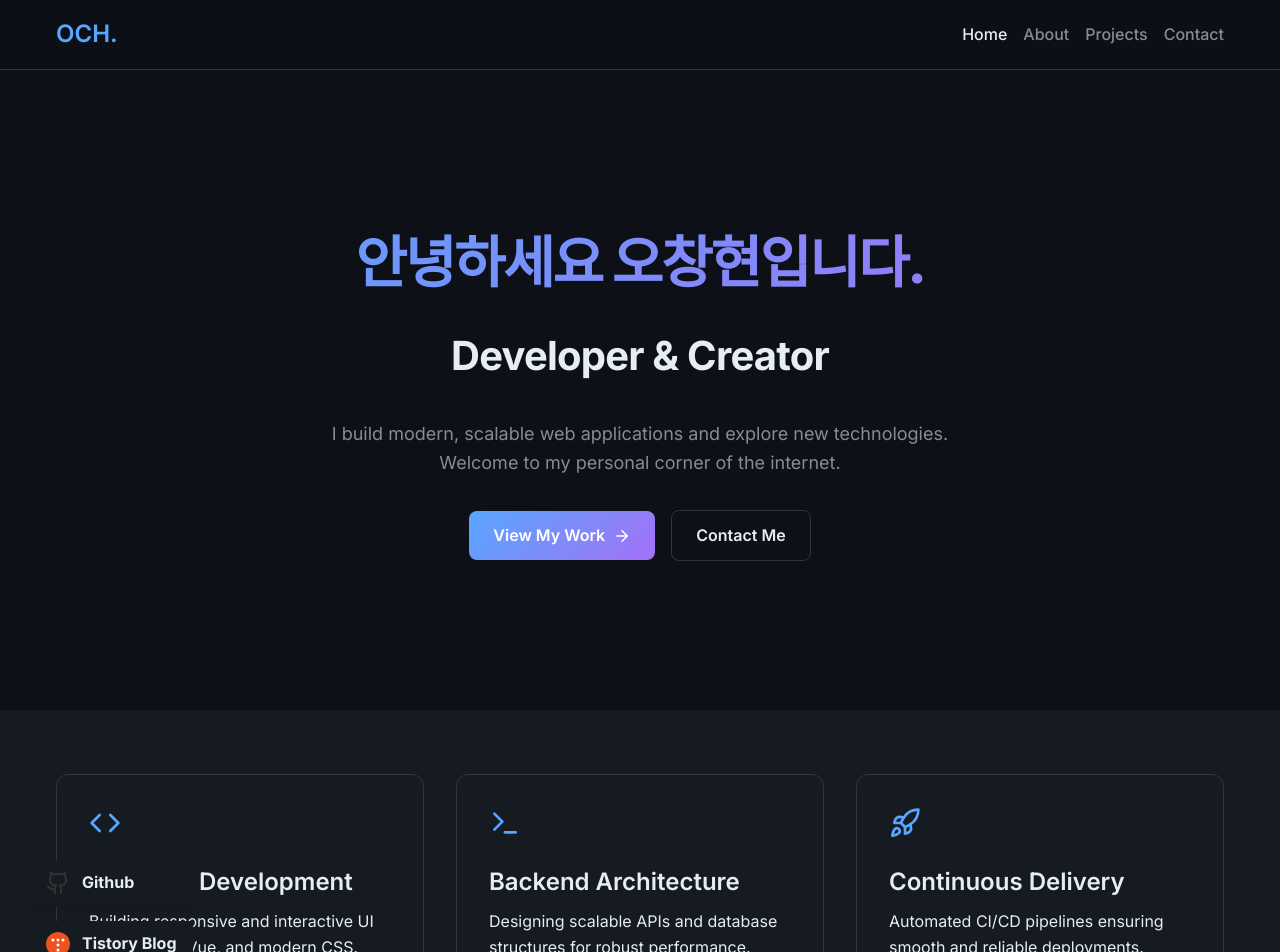
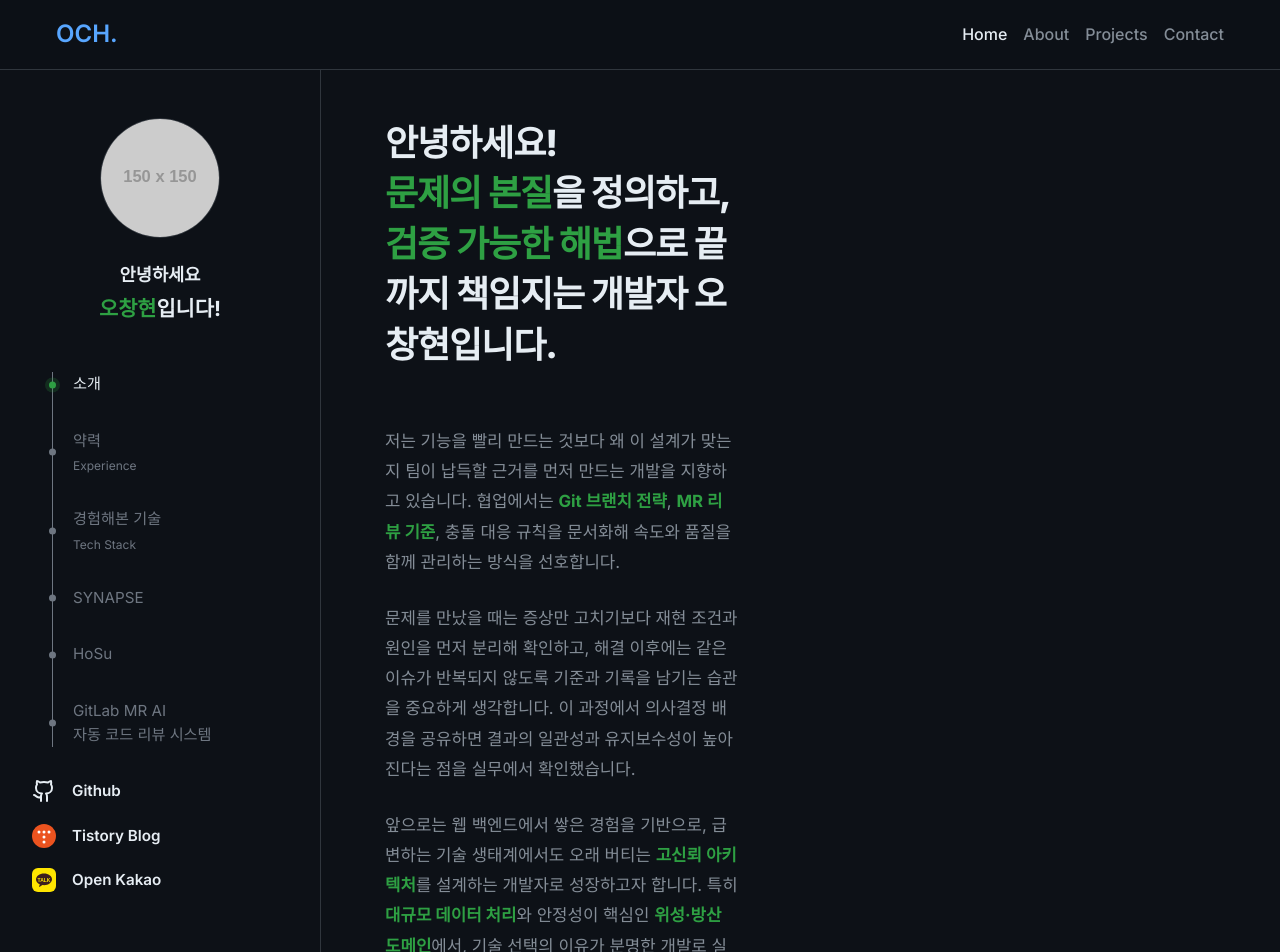
Before and after one commit to och7905/Personal_Page, a React (Vite) app: page / in a window 1280 px wide. Shown: the top 952 px of the page. Built offline with nearby package versions, Linux system fonts and the light colour scheme.

Commit message:
Layout Redesign
개인 홈페이지 틀 재구성

```diff
--- a/src/index.css
+++ b/src/index.css
@@ -11,6 +11,7 @@
   --accent-color: #58a6ff;
   --accent-hover: #79c0ff;
   --accent-gradient: linear-gradient(135deg, #58a6ff 0%, #a371f7 100%);
+  --highlight-color: #2ea043;
 
   --border-color: #30363d;
 
@@ -161,8 +162,15 @@ a:hover {
 
 /* Animations */
 @keyframes fadeIn {
-  from { opacity: 0; transform: translateY(20px); }
-  to { opacity: 1; transform: translateY(0); }
+  from {
+    opacity: 0;
+    transform: translateY(20px);
+  }
+
+  to {
+    opacity: 1;
+    transform: translateY(0);
+  }
 }
 
 .animate-fade-in {
@@ -192,6 +200,229 @@ a:hover {
   font-weight: 500;
 }
 
-.nav-link:hover, .nav-link.active {
+.nav-link:hover,
+.nav-link.active {
   color: var(--text-primary);
 }
+
+/* Portfolio Layout Specific Styles */
+.portfolio-layout {
+  display: flex;
+  min-height: 100vh;
+  margin: 0 auto;
+  max-width: 1400px;
+  background-color: var(--bg-color);
+  color: var(--text-primary);
+}
+
+.portfolio-sidebar {
+  width: 320px;
+  position: sticky;
+  top: 70px;
+  /* Offset for navbar if enabled */
+  height: calc(100vh - 70px);
+  padding: 3rem 2rem;
+  display: flex;
+  flex-direction: column;
+  flex-shrink: 0;
+}
+
+.profile-section {
+  display: flex;
+  flex-direction: column;
+  align-items: center;
+  margin-bottom: 3rem;
+}
+
+.profile-image-placeholder {
+  width: 120px;
+  height: 120px;
+  border-radius: 50%;
+  overflow: hidden;
+  margin-bottom: 1.5rem;
+  border: 1px solid var(--border-color);
+}
+
+.profile-img {
+  width: 100%;
+  height: 100%;
+  object-fit: cover;
+}
+
+.profile-text {
+  text-align: center;
+  line-height: 1.5;
+}
+
+.greeting {
+  font-size: 1.1rem;
+  font-weight: 600;
+  margin-bottom: 0.3rem;
+}
+
+.name {
+  font-size: 1.3rem;
+  font-weight: 700;
+}
+
+.text-highlight {
+  color: var(--highlight-color);
+}
+
+.font-bold {
+  font-weight: bold;
+}
+
+/* Sidebar Navigation */
+.portfolio-nav {
+  position: relative;
+  margin-left: 20px;
+  border-left: 1px solid var(--text-muted);
+  padding-left: 20px;
+  margin-bottom: 2rem;
+}
+
+.portfolio-nav ul {
+  list-style: none;
+  padding: 0;
+  margin: 0;
+  display: flex;
+  flex-direction: column;
+  gap: 2rem;
+}
+
+.portfolio-nav li {
+  position: relative;
+}
+
+.portfolio-nav a {
+  display: flex;
+  align-items: center;
+  color: var(--text-muted);
+  text-decoration: none;
+  font-size: 0.95rem;
+  transition: color 0.2s;
+}
+
+.portfolio-nav a:hover,
+.portfolio-nav li.active a,
+.portfolio-nav li.active .nav-text {
+  color: var(--text-primary);
+}
+
+.nav-text-group {
+  display: flex;
+  flex-direction: column;
+}
+
+.nav-desc {
+  font-size: 0.75rem;
+  color: var(--text-muted);
+  margin-top: 0.2rem;
+}
+
+/* The dot on the timeline */
+.nav-dot {
+  position: absolute;
+  left: -24px;
+  /* Position directly on the border */
+  top: 50%;
+  transform: translateY(-50%);
+  width: 7px;
+  height: 7px;
+  border-radius: 50%;
+  background-color: var(--text-muted);
+  transition: background-color 0.2s;
+}
+
+.portfolio-nav li.active .nav-dot {
+  background-color: var(--highlight-color);
+  box-shadow: 0 0 0 4px rgba(46, 160, 67, 0.2);
+}
+
+/* Social Links */
+.portfolio-socials {
+  margin-top: auto;
+  display: flex;
+  flex-direction: column;
+  gap: 1.25rem;
+}
+
+.social-link {
+  display: flex;
+  align-items: center;
+  gap: 16px;
+  color: var(--text-primary);
+  font-size: 0.95rem;
+  font-weight: 600;
+  transition: transform 0.2s, opacity 0.2s;
+}
+
+.social-link:hover {
+  transform: translateX(5px);
+  opacity: 0.8;
+}
+
+/* Content Area */
+.portfolio-content {
+  flex: 1;
+  padding: 3rem 4rem;
+  max-width: 900px;
+  border-left: 1px solid var(--border-color);
+  min-height: 100vh;
+}
+
+.headline {
+  font-size: 2.25rem;
+  font-weight: 800;
+  line-height: 1.4;
+  margin-bottom: 3.5rem;
+  letter-spacing: -0.03em;
+  word-break: keep-all;
+}
+
+.intro-text p {
+  font-size: 1.05rem;
+  color: var(--text-secondary);
+  line-height: 1.8;
+  max-width: 650px;
+  word-break: keep-all;
+}
+
+/* Responsive */
+@media (max-width: 900px) {
+  .portfolio-layout {
+    flex-direction: column;
+  }
+
+  .portfolio-sidebar {
+    width: 100%;
+    height: auto;
+    position: relative;
+    border-right: none;
+    border-bottom: 1px solid var(--border-color);
+    padding: 2rem;
+    top: 0;
+  }
+
+  .portfolio-content {
+    padding: 2rem;
+    border-left: none;
+  }
+
+  .portfolio-nav {
+    border-left: none;
+    padding-left: 0;
+    margin-left: 0;
+  }
+
+  .portfolio-nav ul {
+    flex-direction: row;
+    flex-wrap: wrap;
+    gap: 1rem;
+  }
+
+  .nav-dot {
+    display: none;
+  }
+}
--- a/src/pages/Home.jsx
+++ b/src/pages/Home.jsx
@@ -1,5 +1,5 @@
 import { Link } from 'react-router-dom';
-import { ArrowRight, Code, Terminal, Rocket, Github } from 'lucide-react';
+import { Github } from 'lucide-react';
 
 const TistoryIcon = ({ size = 24 }) => (
     <svg width={size} height={size} viewBox="0 0 24 24" fill="none" xmlns="http://www.w3.org/2000/svg">
@@ -22,67 +22,132 @@ const KakaoIcon = ({ size = 24 }) => (
 
 function Home() {
     return (
-        <div className="animate-fade-in">
-            {/* Hero Section */}
-            <section className="section flex-center" style={{ minHeight: '80vh', textAlign: 'center', flexDirection: 'column' }}>
-                <div className="container">
-                    <h1 className="h1">안녕하세요 오창현입니다.</h1>
-                    <h2 className="h2" style={{ marginBottom: 'var(--spacing-lg)' }}>Developer & Creator</h2>
-                    <p className="text-body" style={{ margin: '0 auto var(--spacing-lg) auto' }}>
-                        I build modern, scalable web applications and explore new technologies.
-                        Welcome to my personal corner of the internet.
-                    </p>
-                    <div className="flex-center" style={{ gap: 'var(--spacing-md)' }}>
-                        <Link to="/projects" className="btn btn-primary">
-                            View My Work <ArrowRight size={18} style={{ marginLeft: '8px' }} />
-                        </Link>
-                        <Link to="/contact" className="btn btn-secondary">
-                            Contact Me
-                        </Link>
+        <div className="portfolio-layout animate-fade-in">
+            {/* Left Sidebar */}
+            <aside className="portfolio-sidebar">
+                <div className="profile-section">
+                    <div className="profile-image-placeholder">
+                        <img src="https://via.placeholder.com/150" alt="Profile" className="profile-img" />
+                    </div>
+                    <div className="profile-text text-center">
+                        <p className="greeting">안녕하세요</p>
+                        <p className="name"><span className="text-highlight font-bold">오창현</span>입니다!</p>
                     </div>
                 </div>
-            </section>
 
-            {/* Floating Social Links - Bottom Left */}
-            <div style={{ position: 'fixed', bottom: '30px', left: '30px', zIndex: 50, display: 'flex', flexDirection: 'column', gap: '15px' }}>
-                <a href="https://github.com/och7905" target="_blank" rel="noopener noreferrer" style={{ display: 'flex', alignItems: 'center', gap: '12px', padding: '10px 16px', borderRadius: 'var(--radius-md)', backgroundColor: 'var(--bg-surface)', textDecoration: 'none', color: 'inherit', transition: 'all 0.2s', boxShadow: '0 4px 6px rgba(0,0,0,0.1)' }} onMouseOver={(e) => { e.currentTarget.style.transform = 'translateY(-3px)'; e.currentTarget.style.boxShadow = '0 6px 12px rgba(0,0,0,0.15)'; }} onMouseOut={(e) => { e.currentTarget.style.transform = 'translateY(0)'; e.currentTarget.style.boxShadow = '0 4px 6px rgba(0,0,0,0.1)'; }}>
-                    <Github size={24} color="#333" />
-                    <span style={{ fontSize: '1rem', fontWeight: 'bold' }}>Github</span>
-                </a>
+                <nav className="portfolio-nav">
+                    <ul>
+                        <li className="active">
+                            <a href="#소개">
+                                <span className="nav-text text-highlight">소개</span>
+                                <span className="nav-dot text-highlight"></span>
+                            </a>
+                        </li>
+                        <li>
+                            <a href="#약력">
+                                <div className="nav-text-group">
+                                    <span className="nav-text">약력</span>
+                                    <span className="nav-desc">Experience</span>
+                                </div>
+                                <span className="nav-dot"></span>
+                            </a>
+                        </li>
+                        <li>
+                            <a href="#경험해본기술">
+                                <div className="nav-text-group">
+                                    <span className="nav-text">경험해본 기술</span>
+                                    <span className="nav-desc">Tech Stack</span>
+                                </div>
+                                <span className="nav-dot"></span>
+                            </a>
+                        </li>
+                        <li>
+                            <a href="#synapse">
+                                <div className="nav-text-group">
+                                    <span className="nav-text">SYNAPSE</span>
+                                </div>
+                                <span className="nav-dot"></span>
+                            </a>
+                        </li>
+                        <li>
+                            <a href="#hosu">
+                                <div className="nav-text-group">
+                                    <span className="nav-text">HoSu</span>
+                                </div>
+                                <span className="nav-dot"></span>
+                            </a>
+                        </li>
+                        <li>
+                            <a href="#gitlab">
+                                <div className="nav-text-group">
+                                    <span className="nav-text">GitLab MR AI<br />자동 코드 리뷰 시스템</span>
+                                </div>
+                                <span className="nav-dot"></span>
+                            </a>
+                        </li>
+                    </ul>
+                </nav>
 
-                <a href="https://layerlog.tistory.com/" target="_blank" rel="noopener noreferrer" style={{ display: 'flex', alignItems: 'center', gap: '12px', padding: '10px 16px', borderRadius: 'var(--radius-md)', backgroundColor: 'var(--bg-surface)', textDecoration: 'none', color: 'inherit', transition: 'all 0.2s', boxShadow: '0 4px 6px rgba(0,0,0,0.1)' }} onMouseOver={(e) => { e.currentTarget.style.transform = 'translateY(-3px)'; e.currentTarget.style.boxShadow = '0 6px 12px rgba(0,0,0,0.15)'; }} onMouseOut={(e) => { e.currentTarget.style.transform = 'translateY(0)'; e.currentTarget.style.boxShadow = '0 4px 6px rgba(0,0,0,0.1)'; }}>
-                    <TistoryIcon size={24} />
-                    <span style={{ fontSize: '1rem', fontWeight: 'bold' }}>Tistory Blog</span>
-                </a>
+                <div className="portfolio-socials">
+                    <a href="https://github.com/och7905" target="_blank" rel="noopener noreferrer" className="social-link">
+                        <Github size={24} />
+                        <span>Github</span>
+                    </a>
+                    <a href="https://layerlog.tistory.com/" target="_blank" rel="noopener noreferrer" className="social-link">
+                        <TistoryIcon size={24} />
+                        <span>Tistory Blog</span>
+                    </a>
+                    <a href="https://open.kakao.com" target="_blank" rel="noopener noreferrer" className="social-link">
+                        <KakaoIcon size={24} />
+                        <span>Open Kakao</span>
+                    </a>
+                </div>
+            </aside>
 
-                <a href="https://open.kakao.com" target="_blank" rel="noopener noreferrer" style={{ display: 'flex', alignItems: 'center', gap: '12px', padding: '10px 16px', borderRadius: 'var(--radius-md)', backgroundColor: 'var(--bg-surface)', textDecoration: 'none', color: 'inherit', transition: 'all 0.2s', boxShadow: '0 4px 6px rgba(0,0,0,0.1)' }} onMouseOver={(e) => { e.currentTarget.style.transform = 'translateY(-3px)'; e.currentTarget.style.boxShadow = '0 6px 12px rgba(0,0,0,0.15)'; }} onMouseOut={(e) => { e.currentTarget.style.transform = 'translateY(0)'; e.currentTarget.style.boxShadow = '0 4px 6px rgba(0,0,0,0.1)'; }}>
-                    <KakaoIcon size={24} />
-                    <span style={{ fontSize: '1rem', fontWeight: 'bold' }}>Open Kakao</span>
-                </a>
-            </div>
+            {/* Right Content */}
+            <main className="portfolio-content">
+                <section id="소개" className="content-section intro-section">
+                    <h1 className="headline">
+                        안녕하세요!<br />
+                        <span className="text-highlight">문제의 본질</span>을 정의하고,<br />
+                        <span className="text-highlight">검증 가능한 해법</span>으로 끝<br />
+                        까지 책임지는 개발자 오<br />
+                        창현입니다.
+                    </h1>
 
-            {/* Quick Skills / Services Section */}
-            <section className="section" style={{ backgroundColor: 'var(--bg-surface)' }}>
-                <div className="container">
-                    <div style={{ display: 'grid', gridTemplateColumns: 'repeat(auto-fit, minmax(300px, 1fr))', gap: 'var(--spacing-lg)' }}>
-                        <div className="card">
-                            <Code size={32} color="var(--accent-color)" style={{ marginBottom: 'var(--spacing-md)' }} />
-                            <h3 className="h3">Frontend Development</h3>
-                            <p className="text-secondary">Building responsive and interactive UI using React, Vue, and modern CSS.</p>
-                        </div>
-                        <div className="card">
-                            <Terminal size={32} color="var(--accent-color)" style={{ marginBottom: 'var(--spacing-md)' }} />
-                            <h3 className="h3">Backend Architecture</h3>
-                            <p className="text-secondary">Designing scalable APIs and database structures for robust performance.</p>
-                        </div>
-                        <div className="card">
-                            <Rocket size={32} color="var(--accent-color)" style={{ marginBottom: 'var(--spacing-md)' }} />
-                            <h3 className="h3">Continuous Delivery</h3>
-                            <p className="text-secondary">Automated CI/CD pipelines ensuring smooth and reliable deployments.</p>
-                        </div>
+                    <div className="intro-text">
+                        <p>
+                            저는 기능을 빨리 만드는 것보다 왜 이 설계가 맞는<br />
+                            지 팀이 납득할 근거를 먼저 만드는 개발을 지향하<br />
+                            고 있습니다. 협업에서는 <span className="text-highlight font-bold">Git 브랜치 전략</span>, <span className="text-highlight font-bold">MR 리<br />
+                                뷰 기준</span>, 충돌 대응 규칙을 문서화해 속도와 품질을<br />
+                            함께 관리하는 방식을 선호합니다.
+                        </p>
+                        <br />
+                        <p>
+                            문제를 만났을 때는 증상만 고치기보다 재현 조건과<br />
+                            원인을 먼저 분리해 확인하고, 해결 이후에는 같은<br />
+                            이슈가 반복되지 않도록 기준과 기록을 남기는 습관<br />
+                            을 중요하게 생각합니다. 이 과정에서 의사결정 배<br />
+                            경을 공유하면 결과의 일관성과 유지보수성이 높아<br />
+                            진다는 점을 실무에서 확인했습니다.
+                        </p>
+                        <br />
+                        <p>
+                            앞으로는 웹 백엔드에서 쌓은 경험을 기반으로, 급<br />
+                            변하는 기술 생태계에서도 오래 버티는 <span className="text-highlight font-bold">고신뢰 아키<br />
+                                텍처</span>를 설계하는 개발자로 성장하고자 합니다. 특히<br />
+                            <span className="text-highlight font-bold">대규모 데이터 처리</span>와 안정성이 핵심인 <span className="text-highlight font-bold">위성·방산<br />
+                                도메인</span>에서, 기술 선택의 이유가 분명한 개발로 실<br />
+                            질적인 가치를 만들겠습니다.
+                        </p>
                     </div>
-                </div>
-            </section>
+                </section>
+
+                {/* Additional sections would go here based on navigation */}
+                <section id="약력" className="content-section" style={{ minHeight: '50vh' }}></section>
+                <section id="경험해본기술" className="content-section" style={{ minHeight: '50vh' }}></section>
+            </main>
         </div>
     );
 }
```
